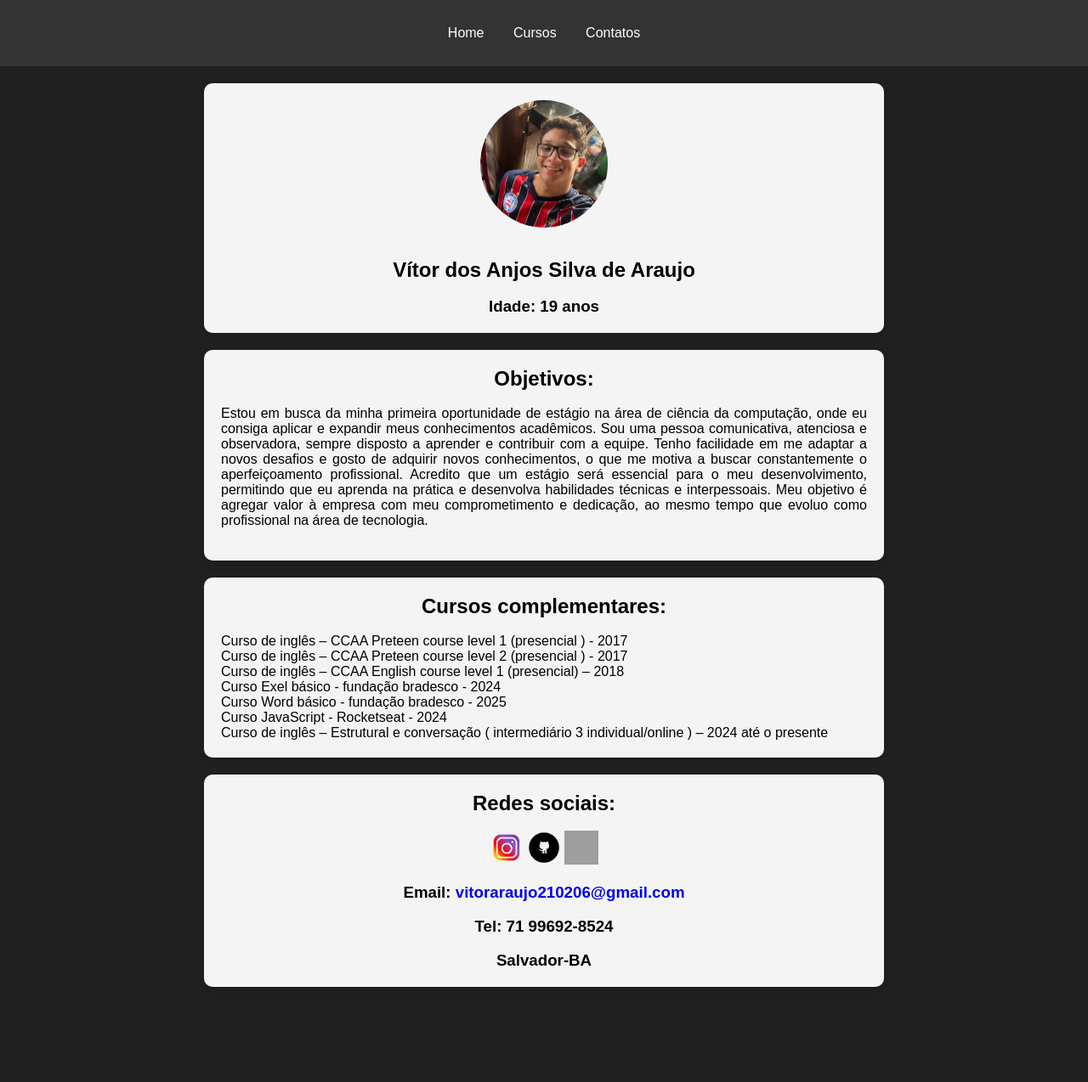
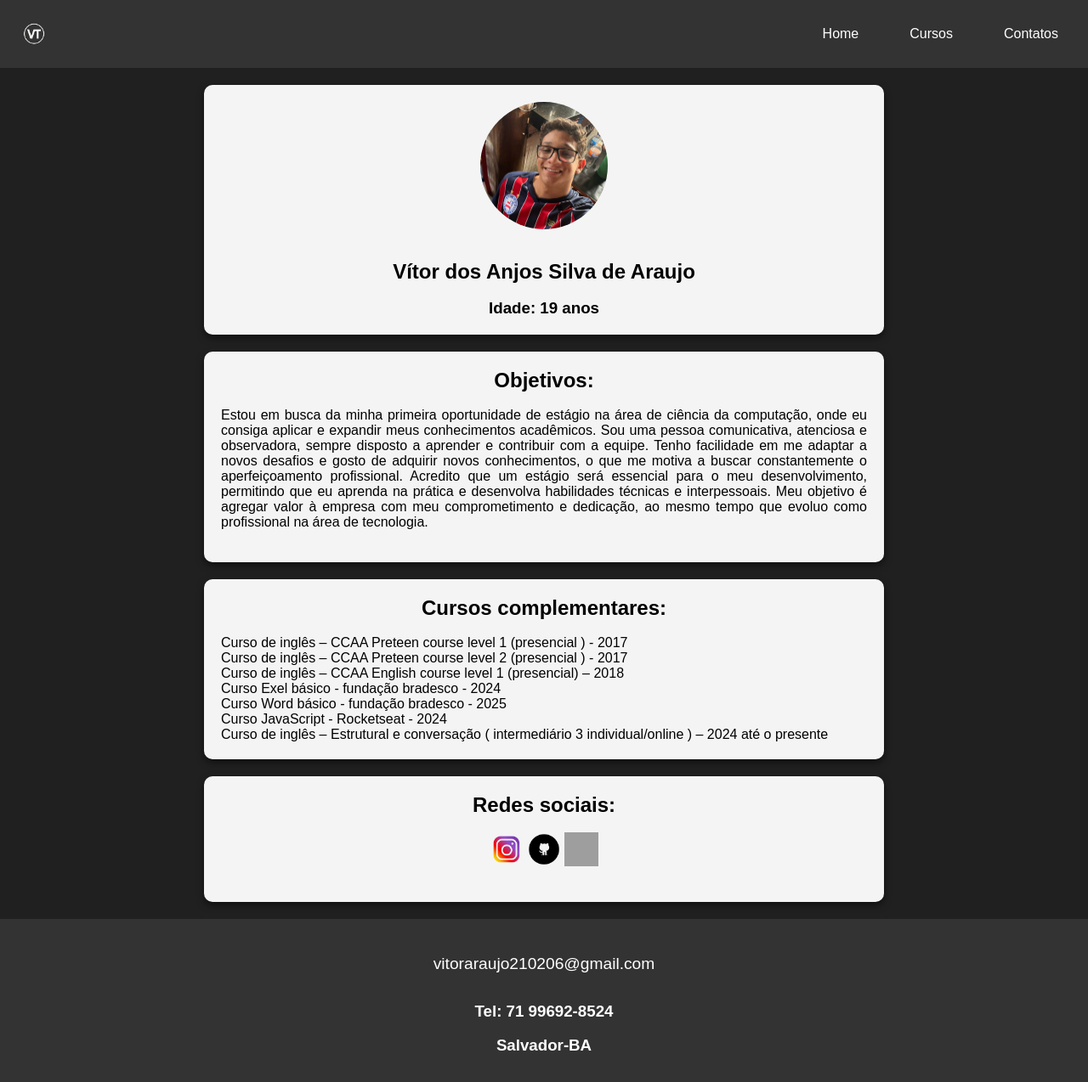
Before and after one commit to VitorAraujo21/portifolio, a plain HTML site: page index.html in a window 1280 px wide. Shown: the whole page at 85% size. Before the commit the page ends 1182 px from the top, so only its background shows below. Drawn offline with Linux system fonts and the light colour scheme; grey boxes are pictures that could not be loaded.

Commit message:
modificacao da palheta de cor e adicao do footer

```diff
--- a/index.html
+++ b/index.html
@@ -6,20 +6,23 @@
     <meta name="viewport" content="width=device-width, initial-scale=1.0">
     <title>Vítor Araujo</title>
     <link rel="stylesheet" href="style.css">
-    <link rel="shortcut icon" href="" type="image/x-icon">
+    <link rel="shortcut icon" href="imagens/logoVT.png" type="image/x-icon">
 </head>
 <body>
     <header>
-        <div class="menu">
+        <div class="header-container">
+             <img src="imagens/logoVT.png" alt="logo vt" class="img-logo">
             <nav class="nav-bar">
-                <a id="a_href" href="#home"> Home</a>
-                <a id="a_href" href="#cursos"> Cursos</a>
-                <a id="a_href" href="#contatos"> Contatos</a>
+                <ul>
+                 <li><a id="a_href" href="#home"> Home</a></li>
+                 <li><a id="a_href" href="#cursos"> Cursos</a></li>
+                <li><a id="a_href" href="#contatos"> Contatos</a></li>
+                </ul>
             </nav>
         </div>
     </header>
     <section class="perfil">
-        <img src="imagemvitor.jpg" alt="foto de vitor dos anjos silva de araujo" class="img-me"><br><br>
+        <img src="imagens/imagemvitor.jpg" alt="foto de vitor dos anjos silva de araujo" class="img-me"><br><br>
         <h1>Vítor dos Anjos Silva de Araujo</h1><br>
         <h3>Idade: 19 anos</h3>
     </section>
@@ -47,18 +50,23 @@
         <h2>Redes sociais:</h2><br>
             <div>
                 <a href="https://www.instagram.com/vitoraraujo_06/" target="_blank">
-                    <img src="logoinstagram.png" alt="Meu instagram" class="icon-img">
+                    <img src="imagens/logoinstagram.png" alt="Meu instagram" class="icon-img">
                 </a>
                 <a href="https://github.com/vt-github-210206?tab=repositories" target="_blank">
-                    <img src="logoGitHub.png" alt="Meu GitHub" class="icon-img">
+                    <img src="imagens/logoGitHub.png" alt="Meu GitHub" class="icon-img">
                 </a>
                 <a href="https://www.linkedin.com/feed/" target="_blank">
                     <img src="https://cdn-icons-png.flaticon.com/512/174/174857.png" alt="Meu Linkedin" class="icon-img">
                 </a>
             </div><br>
-            <h3>Email: <a href="mailto:vitoraraujo210206@gmail.com">vitoraraujo210206@gmail.com</a></h3><br>
+
+    </section>
+    <footer>
+        <div class="container">
+             <a href="mailto:vitoraraujo210206@gmail.com" class="email">vitoraraujo210206@gmail.com</a><br>
             <h3>Tel: 71 99692-8524</h3><br>
             <h3>Salvador-BA</h3>
-    </section>
+        </div>
+    </footer>
 </body>
 </html>
--- a/style.css
+++ b/style.css
@@ -23,20 +23,51 @@ p{
 }
 
 ul{
+    list-style: none;
+    padding-left: 0;
     text-align: justify;
+}
+
+/* barra de navegacao */
+.img-logo {
+    border-radius: 50%;
+    object-fit: cover;
+    width: 40px;
+    height: 40px;
+    display: flex;
+    align-items: center;
+    justify-content: center;
+}
+
+.header-container {
+    display: flex;
+    align-items: center;
+    justify-content: space-between;
+    font-family: Arial, Helvetica, sans-serif;
+}
+
+.nav-bar ul {
+    display: flex;
+    gap: 30px;
 }
 
 .nav-bar a {
     color: white;
+    text-decoration: none;
     padding: 10px 15px;
-    display: inline-block;
+
 }
 
 .nav-bar a:hover {
-    background-color: #CE680A;
+    background-color: rgba(255, 255, 255, 0.344);
     border-radius: 5px;
+    padding: 10px 15px;
 }
+/* nav li {
+    margin: 0 1.5rem;
+} */
 
+/* corpo */
 .perfil {
     padding: 20px;
     display: flex;
@@ -58,7 +89,7 @@ section {
     padding: 20px;
     background: #F4F4F4;
     border-radius: 10px;
-    box-shadow: 0 4px 8px rgba(0, 0, 0, 0.1);
+    box-shadow: 0 4px 8px rgba(0, 0, 0, 0.5);
 }
 
 .social-icons img {
@@ -70,7 +101,36 @@ section {
     width: 40px;
     height: 40px;
 }
+/* footer */
+footer {
+    background-color: #333;
+    padding: 2rem 10% 2rem;
+    color: white;
+    font-family: Arial, Helvetica, sans-serif;
+}
 
+footer .container {
+    max-width: 1200px;
+    margin: 0 auto;
+}
+
+.email {
+    display: inline-block;
+    font-size: 1.2rem;
+    color: var(--cor-secundaria);
+    font-weight: 500;
+    text-decoration: none;
+    margin-bottom: 1.5rem;
+    transition: var(--transicao);
+    padding: 10px 15px;
+}
+
+.email:hover {
+    color: var(--cor-primaria);
+    background-color:  rgba(255, 255, 255, 0.344);
+    border-radius: 5px;
+}
+/* media quarie */
 @media (max-width: 600px) {
     .nav-bar a {
         display: block;
```
Also changed, not shown: imagens/favicon.ico (renamed from favicon.ico), imagens/imagemvitor.jpg (renamed from imagemvitor.jpg), imagens/logoGitHub.png (renamed from logoGitHub.png), imagens/logoVT.png (added), imagens/logoinstagram.png (renamed from logoinstagram.png).
